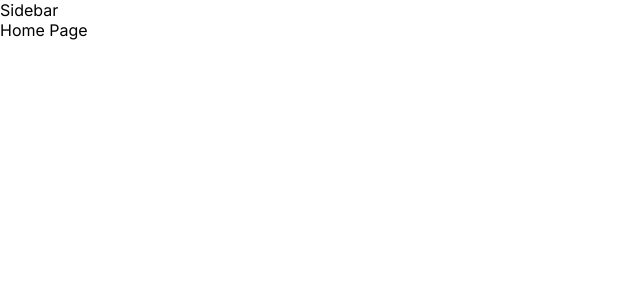
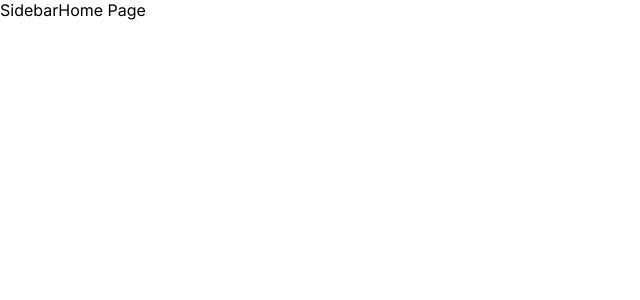
Before and after one commit to v-kragel/article-lab, a React (Vite) app in the folder client/: page / in a window 1280 px wide. Shown: the top 300 px of the page, without its empty margins (0-640 px from the left). Built offline with nearby package versions, Linux system fonts and the light colour scheme.

Commit message:
feat: add layout initial styles

```diff
--- a/client/src/widgets/layout/ui/layout.module.scss
+++ b/client/src/widgets/layout/ui/layout.module.scss
@@ -0,0 +1,8 @@
+.wrapper {
+  display: flex;
+
+  .container {
+    display: flex;
+    flex-direction: column;
+  }
+}
--- a/client/src/widgets/layout/ui/layout.tsx
+++ b/client/src/widgets/layout/ui/layout.tsx
@@ -2,11 +2,13 @@ import { Outlet } from "react-router-dom";
 
 import { Sidebar } from "@/widgets/sidebar";
 
+import styles from "./layout.module.scss";
+
 export const Layout: React.FC = () => {
   return (
-    <div>
+    <div className={styles.wrapper}>
       <Sidebar />
-      <main>
+      <main className={styles.container}>
         <Outlet />
       </main>
     </div>
```
